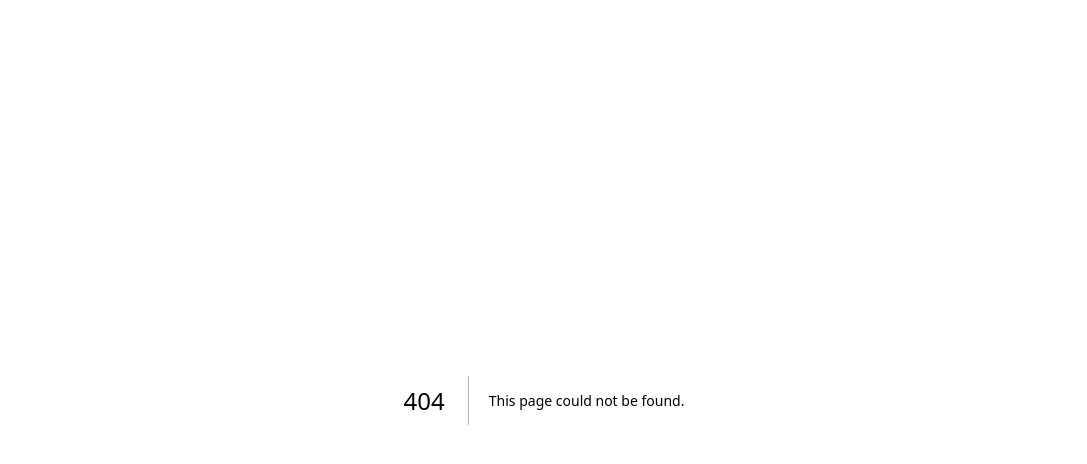
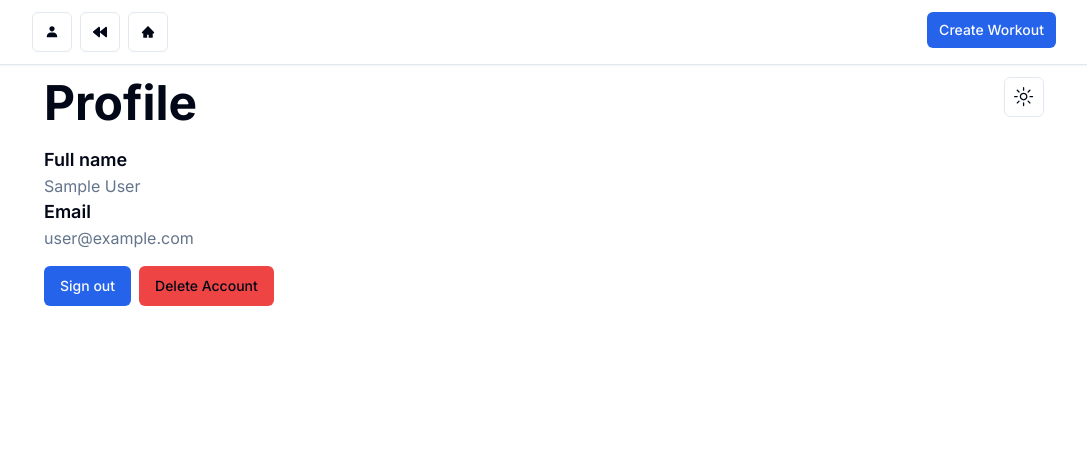
Before and after one commit to Morten010/fitify, a Next.js app: page /profile in a window 1280 px wide. Before the commit this address had no page. Shown: the top 464 px of the page, without its empty margins (96-1183 px from the left). Built offline with nearby package versions, Linux system fonts and the light colour scheme; no server answers; sample sign-in values are in the browser's storage.

Commit message:
Profile section

```diff
--- /dev/null
+++ b/src/app/(app)/profile/page.tsx
@@ -0,0 +1,72 @@
+"use client"
+import { DarkModeButton } from '@/src/components/DarkModeButton';
+import { Button } from '@/src/components/ui/button';
+import { Card, CardHeader, CardTitle } from '@/src/components/ui/card';
+import { useSession } from 'next-auth/react'
+import React from 'react'
+
+export default function LoginPage() {
+  const {data} = useSession()
+
+  console.log(data);
+
+  return (
+    <div
+    className='p-3 min-h-screen'
+    >
+      {/* title and darkmode */}
+      <div
+      className='flex justify-between'
+      >
+        <h1
+        className='text-3xl font-bold md:text-5xl lg:leading-[1.1] text-foreground mb-4'
+        >
+            Profile
+        </h1>
+        <DarkModeButton />
+      </div>
+
+      {/* edit details */}
+      <div
+      className='mb-4'
+      >
+        <h2
+        className='text-lg font-semibold'
+        >
+          Full name
+        </h2>
+        <p
+        className='text-muted-foreground'
+        >
+          {data?.user && data.user.name}
+        </p>
+        <h2
+        className='text-lg font-semibold'
+        >
+          Email
+        </h2>
+        <p
+        className='text-muted-foreground'
+        >
+          {data?.user && data.user.email}
+        </p>
+      </div>
+
+      {/* signout and delete account */}
+      <div
+      className='flex gap-2 mt-auto'
+      >
+        <Button
+        variant={"default"}
+        >
+          Sign out
+        </Button>
+        <Button
+        variant={"destructive"}
+        >
+          Delete Account
+        </Button>
+      </div>
+    </div>
+  )
+}
--- a/src/app/(auth)/login/page.tsx
+++ b/src/app/(auth)/login/page.tsx
@@ -23,7 +23,7 @@ export default async function AuthenticationPage() {
             "absolute right-4 top-4 md:right-8 md:top-8"
           )}
         >
-          SignUp
+          Sign Up
         </Link>
         <div className="relative hidden h-full flex-col bg-muted p-10 text-white dark:border-r lg:flex justify-end">
           <div className="absolute inset-0 bg-zinc-900" />
--- a/src/app/(auth)/signup/page.tsx
+++ b/src/app/(auth)/signup/page.tsx
@@ -21,7 +21,7 @@ export default function AuthenticationPage() {
             "absolute right-4 top-4 md:right-8 md:top-8"
           )}
         >
-          Login
+          Log in
         </Link>
         <div className="relative hidden h-full flex-col bg-muted p-10 text-white dark:border-r lg:flex justify-end">
           <div className="absolute inset-0 bg-zinc-900" />
--- a/src/components/Navbar.tsx
+++ b/src/components/Navbar.tsx
@@ -3,6 +3,7 @@ import React from 'react'
 import { DarkModeButton } from './DarkModeButton'
 import { Button, buttonVariants } from './ui/button'
 import { AiFillHome } from 'react-icons/ai'
+import {BiSolidUser} from "react-icons/bi"
 import Link from 'next/link'
 import { cn } from '../utils'
 import { FaBackward } from 'react-icons/fa'
@@ -25,7 +26,14 @@ export default function Navbar() {
           <div
           className='flex gap-2'
           >
-            <DarkModeButton />
+            <Link
+            href="/profile"
+            className={cn(
+              buttonVariants({ variant: "outline", size: "icon"})
+            )}
+            >
+              <BiSolidUser />
+            </Link>
 
             <Button
             variant={"outline"}
```
Also changed, not shown: 1 other file (tests, documents, lock files or other folders).
